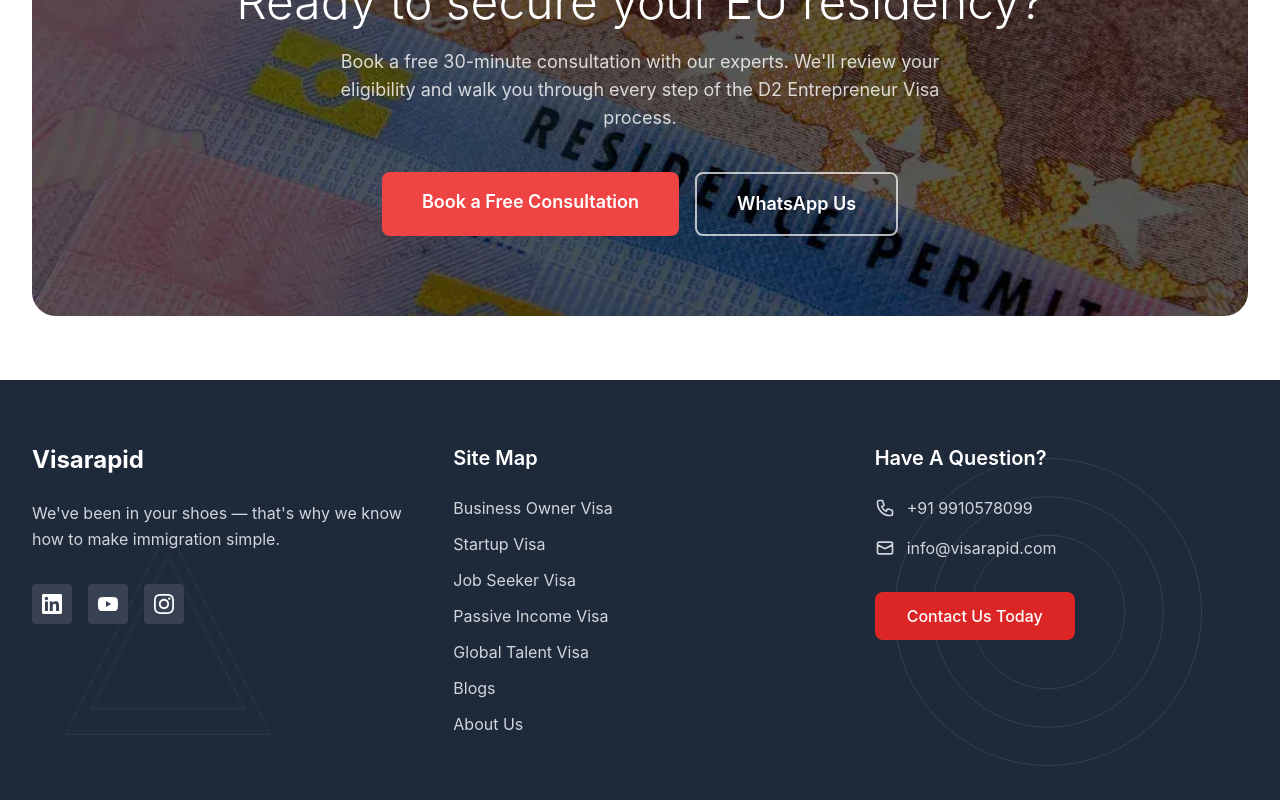
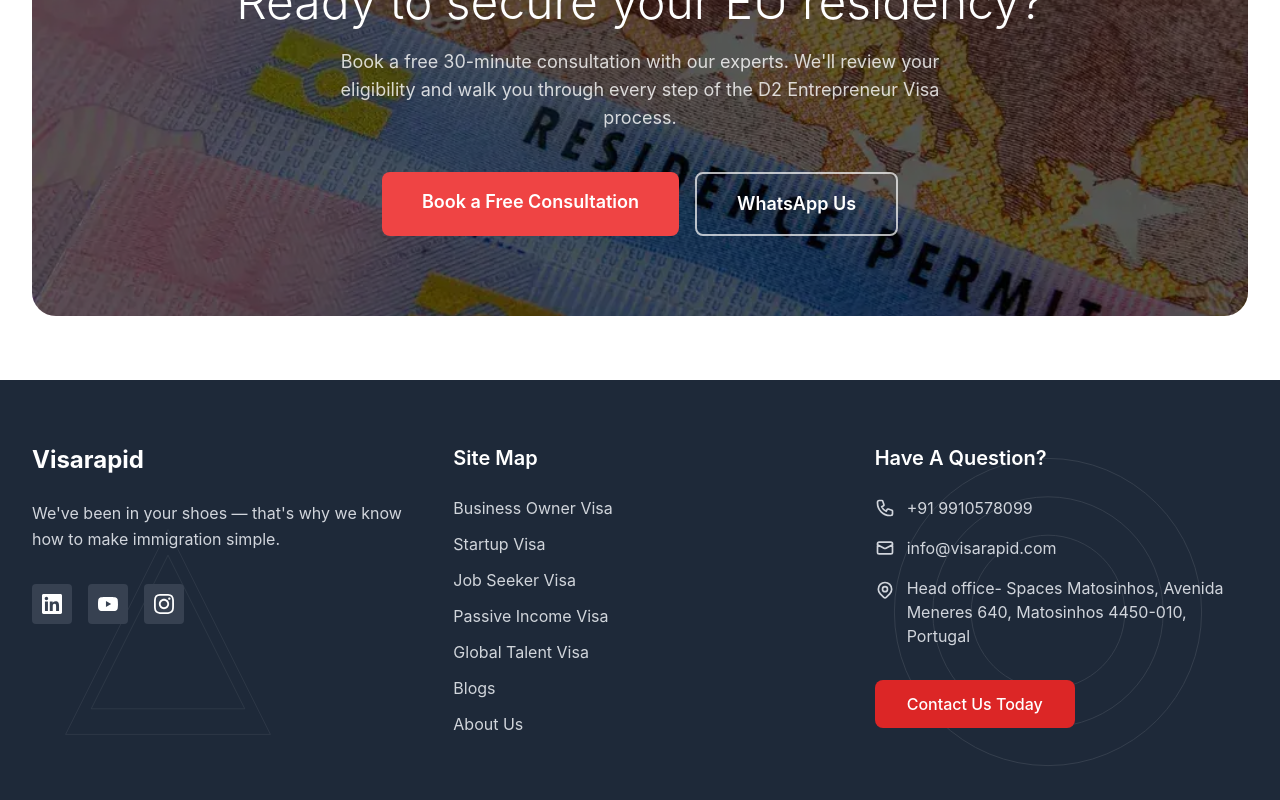
Before and after one commit to badalnsit/visa-rapid, a Next.js app in the folder visa-rapid/: page /entrepreneur-visa in a window 1280 px wide. Shown: the part 3112-3912 px from the top of the page. Built offline with nearby package versions, Linux system fonts and the light colour scheme.

Commit message:
Address updation

```diff
--- a/visa-rapid/src/components/Footer.tsx
+++ b/visa-rapid/src/components/Footer.tsx
@@ -111,6 +111,13 @@
                 </svg>
                 <span>info@visarapid.com</span>
               </div>
+              <div className="flex items-start text-gray-300">
+                <svg className="w-5 h-5 mr-3 mt-1 flex-shrink-0" fill="none" stroke="currentColor" viewBox="0 0 24 24">
+                  <path strokeLinecap="round" strokeLinejoin="round" strokeWidth={2} d="M17.657 16.657L13.414 20.9a1.998 1.998 0 01-2.827 0l-4.244-4.243a8 8 0 1111.314 0z" />
+                  <path strokeLinecap="round" strokeLinejoin="round" strokeWidth={2} d="M15 11a3 3 0 11-6 0 3 3 0 016 0z" />
+                </svg>
+                <span>Head office- Spaces Matosinhos, Avenida Meneres 640, Matosinhos 4450-010, Portugal</span>
+              </div>
             </div>
 
             <div className="mt-8">
```
